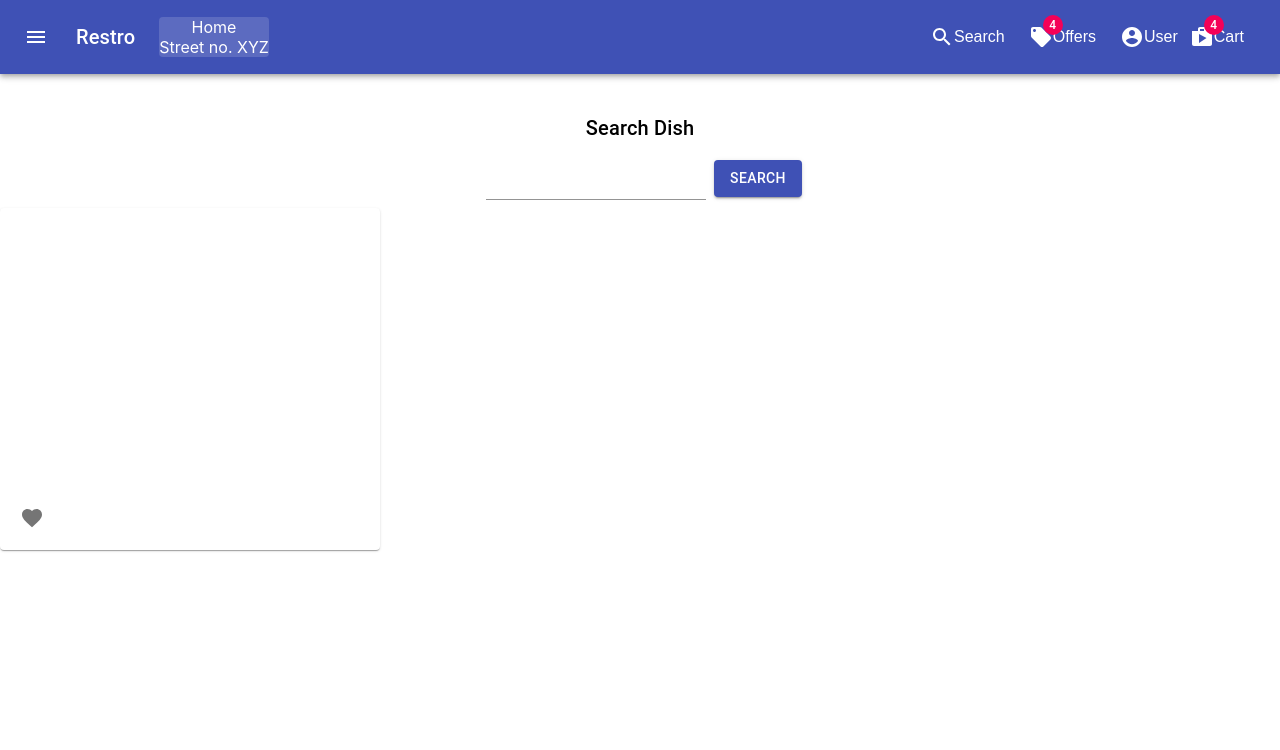
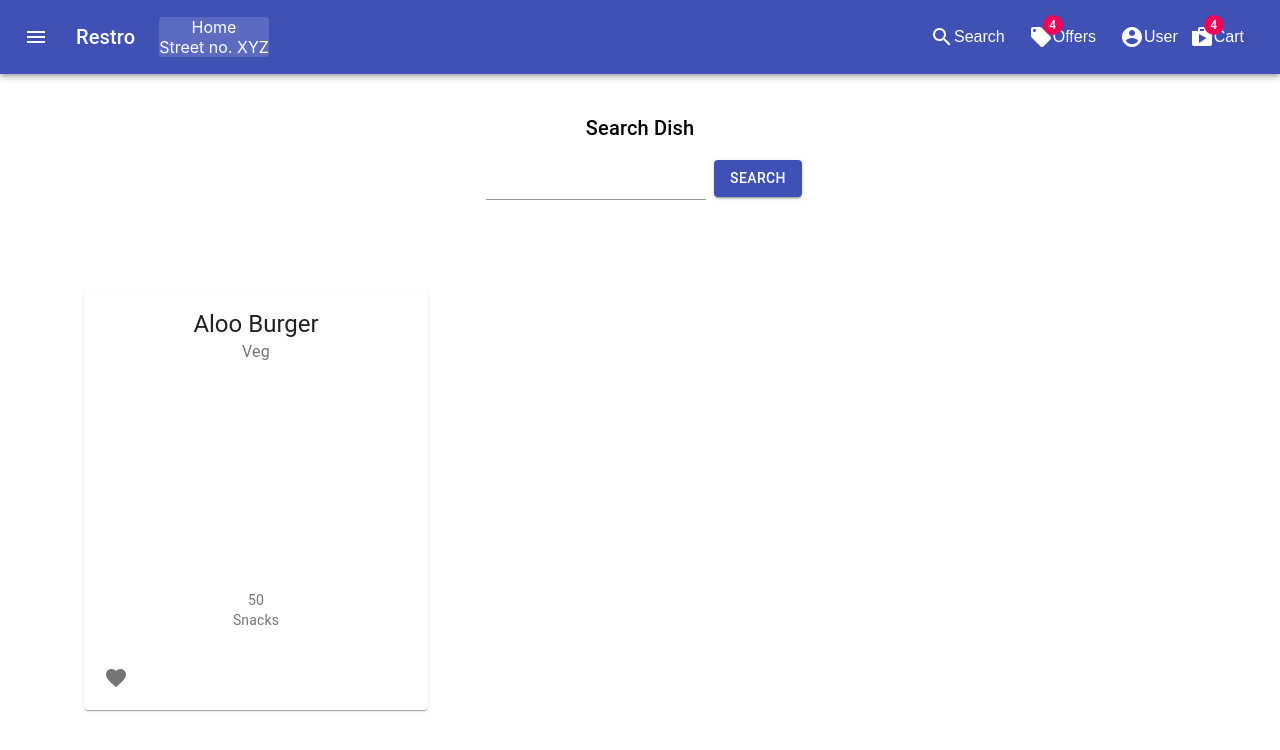
Before and after one commit to Ravina-Deogadkar/dineout-app, a React (Create React App) app: page /search in a window 1280 px wide. Shown: the top 750 px of the page. Built offline with nearby package versions, Linux system fonts and the light colour scheme; no server answers.

Commit message:
Feat: Adds search template

```diff
--- a/src/template/searchtemp.js
+++ b/src/template/searchtemp.js
@@ -1,18 +1,65 @@
 import React, { Component } from 'react';
+import { connect } from "react-redux";
+import { getCadData } from "../store/action/dishDetail";
 import { makeStyles,withStyles } from '@material-ui/core/styles';
 import Search from '../component/search';
-import Layout from '../component/layout';
 import DineCard from '../component/dinecard';
-import Header from '../component/header';
+import Grid from "@material-ui/core/Grid";;
+
+
+
 class Searchtemp extends Component {
+    constructor(props){
+        super(props);
+        console.log(this.props);
+        this.state={
+            dishdata: this.props.dishdata,
+        }
+    }
+    searchHandler=(search)=>{
+        console.log('search',search);
+        let statdata=this.state.dishdata;
+        let nstatdata=statdata.filter(item => item.dishname.toLowerCase().includes(search.toLowerCase()));
+        this.setState({ 'dishdata': nstatdata});
+    }
+
+    filterDishData=()=>{
+
+    }
     render() {
+        const { classes, dishdata } = this.props;
+
         return (
-
             <main>
-                <Search></Search>
-                <DineCard></DineCard>
+                <Search onSearch={this.searchHandler}></Search>
+                <div>
+                {this.state.dishdata.length>0?(
+                <Grid container style={{ margin: "5%", maxWidth: '90%' }} spacing={5}>
+                    {this.state.dishdata.map((value, index) => (
+                        <Grid item xs={3} sm={3} lg={4} key={index}>
+                            <DineCard dishdata={value}></DineCard>
+                        </Grid>
+                    ))}
+                </Grid>
+                ):<p>No data found</p>}
+                </div>
             </main>
         )
     }
 }
-export default (Searchtemp)
+
+const mapStateToProps = (state) => {
+    return {
+        dishdata: state.dishdata,
+    };
+}
+
+const mapDispatchToProps = (dispatch) => {
+    return {
+        getCadData_action: () => dispatch(getCadData()),
+    };
+};
+export default connect(
+    mapStateToProps,
+    mapDispatchToProps
+)(Searchtemp)
```
